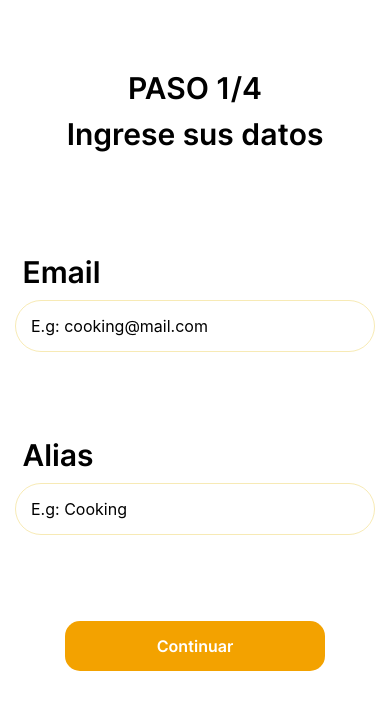
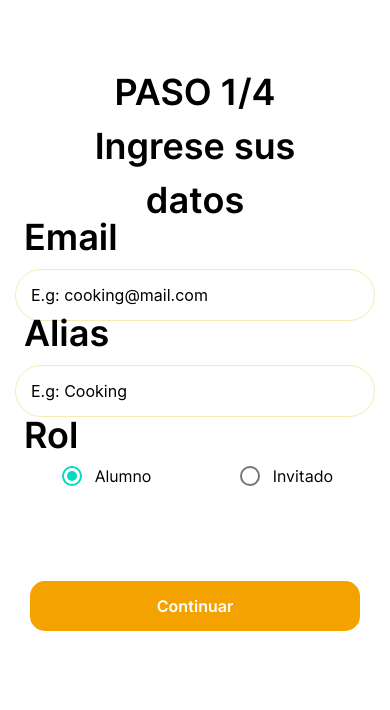
Before and after one commit to Julian-Gamietea/tasty-hub, a React Native app: screen /Register in a window 390 px wide. Shown: the top 710 px of the page. Built offline with nearby package versions, Linux system fonts and the light colour scheme.

Commit message:
landing and register finished

```diff
--- a/App.js
+++ b/App.js
@@ -9,8 +9,8 @@ const Stack = createNativeStackNavigator();
 export default function App() {
   return (
       <NavigationContainer>
-        <Stack.Navigator initialRouteName="f" screenOptions={{headerShown: false}}>
-          <Stack.Screen name="f" component={Register}/>
+        <Stack.Navigator initialRouteName="Home" screenOptions={{headerShown: false}}>
+          <Stack.Screen name="Register" component={Register}/>
           <Stack.Screen name="Home" component={LandingPage}/>
           {/* habría que ir agregando las screens aca */}
         </Stack.Navigator>
--- a/landing-page/LandingPage.js
+++ b/landing-page/LandingPage.js
@@ -21,9 +21,12 @@ export const LandingPage = () => {
                 <View>
                     <Text style={Styles.title}>¡Bienvenido!</Text>
                 </View>
-                <ButtonCustom text={"Registrarse"}/>
-                <Text style={Styles.text}>o</Text>
-                <ButtonCustom text={"Iniciar Sesión"}/>
+                <View style = {{marginHorizontal: 50}}>
+                    <ButtonCustom text={"Registrarse"}/>
+                    <Text style={Styles.text}>o</Text>
+                    <ButtonCustom text={"Iniciar Sesión"}/>
+                </View>
+
             </ImageBackground>
         </View>
     );
--- a/register/Register.js
+++ b/register/Register.js
@@ -1,44 +1,45 @@
-import { View, StyleSheet, Text, RadioButton } from "react-native"
+import { View, StyleSheet, Text, ScrollView} from "react-native"
 import {useFonts} from 'expo-font'
+import * as React from 'react';
 import { InputTasty } from "../shared-components/InputTasty";
 import { ButtonCustom } from "../shared-components/ButtonCustom";
+import { RadioButton } from 'react-native-paper';
+import { useState } from "react"
 
 export const Register = () => {
+
+    const [checked, setChecked] = React.useState('first');
     const [loaded] = useFonts({
-        InterSemiBold: require ('../assets/fonts/Inter-SemiBold.ttf')
+        InterSemiBold: require ('../assets/fonts/Inter-SemiBold.ttf'),
+        InterRegular: require ('../assets/fonts/Inter-Regular.ttf')
     });
     if(!loaded){
         return null;
     }
 
-    const data = [
-        {
-          label: 'data 1',
-          accessibilityLabel: 'Your label'
-         },
-         {
-          label: 'data 2',
-          accessibilityLabel: 'Your label'
-         }
-        ];
+    return (
+        <ScrollView style ={styles.container}>
 
-    return (
-        <View style = {styles.container}>
                 <View style = {styles.textContainer}>
                     <Text style = {styles.text}>
                         PASO 1/4
                     </Text>
                     <Text style = {styles.text}>
-                    Ingrese sus datos
+                        Ingrese sus
+                    </Text>
+                    <Text style = {styles.text}>
+                        datos
                     </Text>
                 </View>
                 <View style = {styles.formContainer}>
+
                     <View style = {styles.formContainerItem}>
                         <Text style = {styles.text}> Email </Text>
                         <InputTasty
                             placeholder = 'E.g: cooking@mail.com'
                         />
                     </View>
+
                     <View style = {styles.formContainerItem}>
                         <Text style = {styles.text}> Alias </Text>
                         <InputTasty
@@ -46,28 +47,59 @@ export const Register = () => {
                         />
                     </View >
 
-                <View style = {styles.formContainerItem}>
-                    <ButtonCustom text = 'Continuar'/>
+                    <View style = {styles.formContainerItemRadio}>
+                        <View style = {{flex: 2, marginTop:6}}>
+                            <Text style = {styles.text}> Rol </Text>
+                        </View>
+                        <View style = {{flex: 3}}>
+                            <View style = {styles.formContainerItemRadioHalf}>
+                                <View style = {styles.formContainerItemRadioOption}>
+                                    <RadioButton
+                                        value="first"
+                                        status={ checked === 'first' ? 'checked' : 'unchecked' }
+                                        onPress={() => setChecked('first')}
+
+                                    />
+                                    <Text style = {styles.textSmall}> Alumno </Text>
+                                </View>
+                                <View style = {styles.formContainerItemRadioOption} >
+                                    <RadioButton
+                                        value="second"
+                                        status={ checked === 'second' ? 'checked' : 'unchecked' }
+                                        onPress={() => setChecked('second')}
+                                    />
+                                     <Text style = {styles.textSmall}> Invitado </Text>
+                                </View>
+
+                            </View>
                         </View>
 
                     </View>
 
+                    <View style = {styles.formContainerItem2}>
+                        <ButtonCustom  text = 'Continuar'/>
+                    </View>
+
+
 
                 </View>
+
+        </ScrollView>
     );
 }
 
 const styles = StyleSheet.create(
     {
         container:{
-            flex: 1,
+            flex:1,
             backgroundColor: '#fff',
-            alignItems: 'stretch'
+            margin:0
         }
+
         ,
         text:{
             fontFamily: "InterSemiBold",
-            fontSize: 30,
+            fontSize: 36,
             paddingBottom:10,
         }
         ,
@@ -87,13 +119,46 @@ const styles = StyleSheet.create(
         }
         ,
         formContainerItem:{
+            flex:.55,
+            flexDirection: 'column',
+            justifyContent: 'flex-start',
+        }
+        ,
+        formContainerItem2:{
             flex:.5,
             flexDirection: 'column',
-            justifyContent: 'flex-start',
+            justifyContent: 'center',
+            marginTop: 60,
+            marginHorizontal: 15
         }
         ,
         button:{
             width: 20
         }
+        ,
+        formContainerItemRadio:{
+            flex:.55,
+            flexDirection: 'column'
+        }
+        ,
+        formContainerItemRadioHalf:{
+            flex:1,
+            flexDirection:'row',
+            justifyContent: 'center',
+        }
+        ,
+        formContainerItemRadioOption:{
+            flex:1,
+            flexDirection:'row',
+            justifyContent: 'center',
+            alignItems:'center'
+
+        }
+        ,
+        textSmall:{
+            fontFamily: "InterRegular",
+            fontSize: 16,
+
+        }
     }
 )
--- a/shared-components/ButtonCustom.js
+++ b/shared-components/ButtonCustom.js
@@ -22,8 +22,7 @@ const styles = StyleSheet.create({
         elevation: 8,
         backgroundColor: "#F3A200",
         borderRadius: 15,
-        padding: 15,
-        marginHorizontal: 50
+        padding: 15
     },
     button: {
         fontSize: 16,
```
Lines whose indentation alone changed are shown as unchanged.
